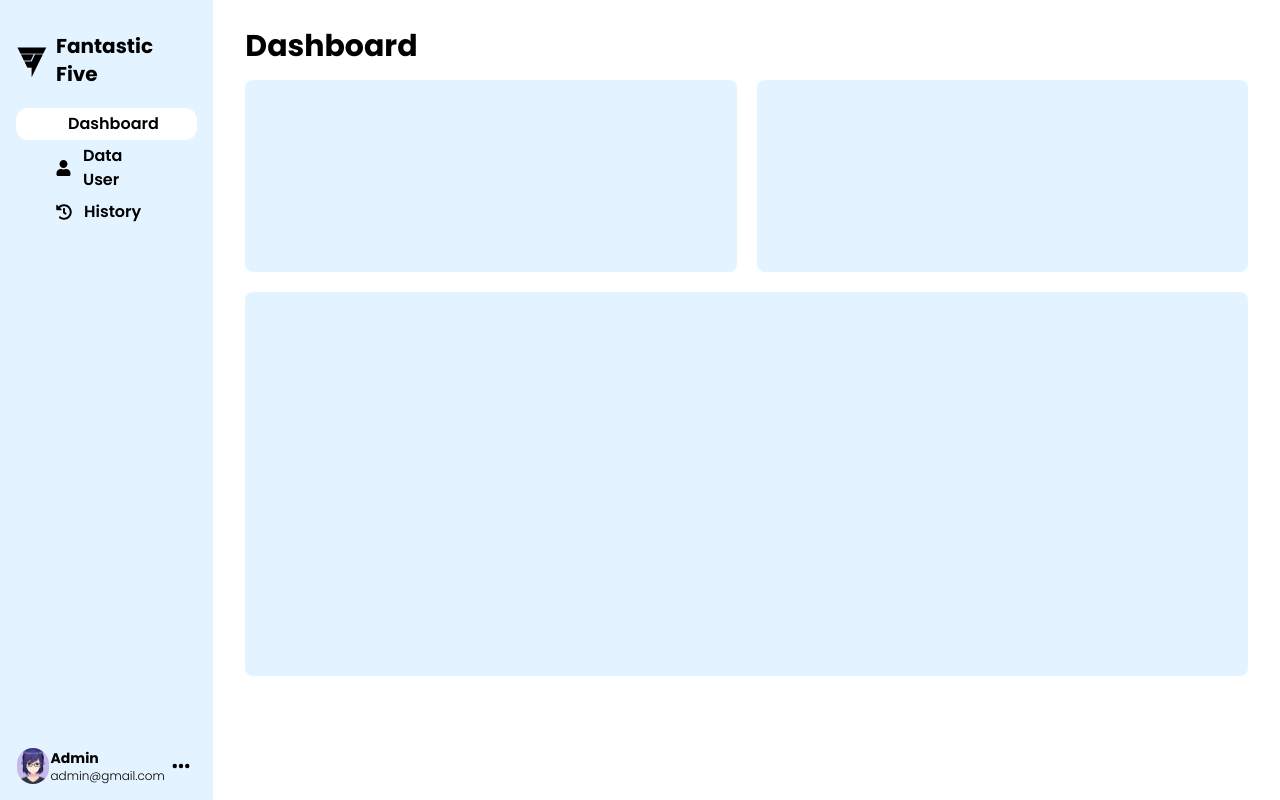
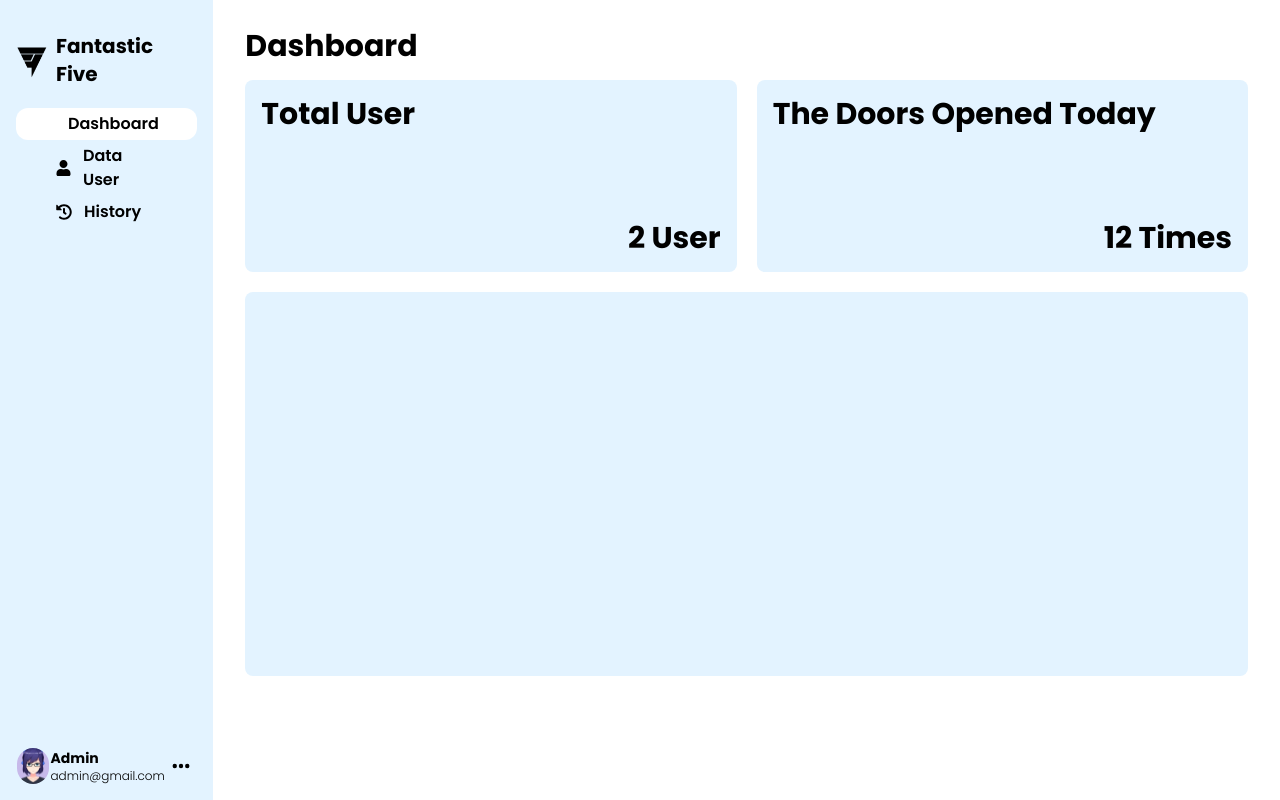
Before and after one commit to MahardhikaB/PBF, a Next.js app in the folder uts-pbf/: page /dashboard in a window 1280 px wide. Built offline with nearby package versions, Linux system fonts and the light colour scheme.

Commit message:
Dashboard Changes

```diff
--- a/uts-pbf/src/app/dashboard/page.tsx
+++ b/uts-pbf/src/app/dashboard/page.tsx
@@ -1,5 +1,6 @@
 import DashTemplate from "../dash_template";
-
+import { FaDoorOpen } from "react-icons/fa6";
+import { FaUser } from "react-icons/fa";
 
 export default function Dashboard() {
     return (
@@ -7,11 +8,13 @@ export default function Dashboard() {
             <div className="flex flex-col text-black w-5/6 px-8 py-7">
             <h1 className="font-bold text-3xl mb-4">Dashboard</h1>
             <div className="flex flex-row">
-                <div className="bg-[#E3F3FF] rounded-lg h-48 w-full mr-5">
-
+                <div className="bg-[#E3F3FF] rounded-lg h-48 w-full mr-5 flex flex-col justify-between">
+                    <h1 className="font-bold text-3xl m-4">Total User</h1>
+                    <h1 className="font-bold text-3xl self-end m-4">2 User</h1>
                 </div>
-                <div className="bg-[#E3F3FF] rounded-lg h-48 w-full">
-
+                <div className="bg-[#E3F3FF] rounded-lg h-48 w-full flex flex-col justify-between">
+                    <h1 className="font-bold text-3xl mx-4 my-4">The Doors Opened Today</h1>
+                    <h1 className="font-bold text-3xl self-end m-4">12 Times</h1>
                 </div>
             </div>
             <div className="bg-[#E3F3FF] rounded-lg h-96 w-full mt-5">
```
